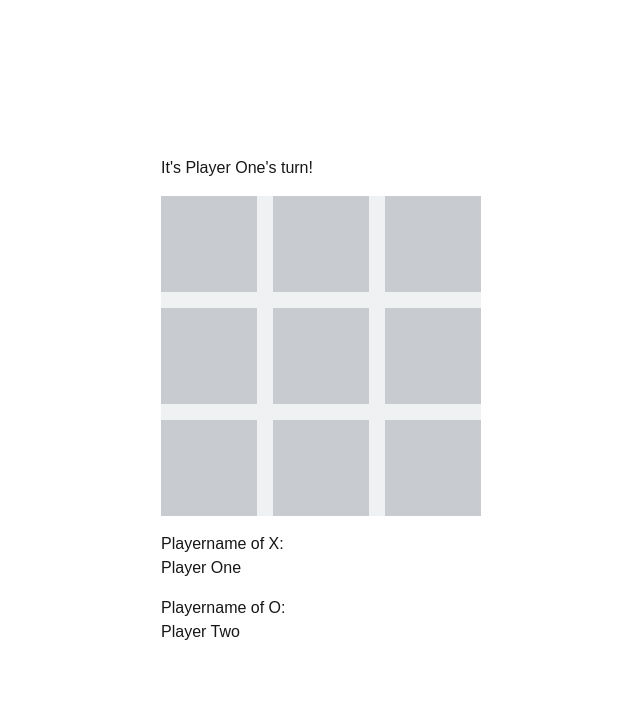
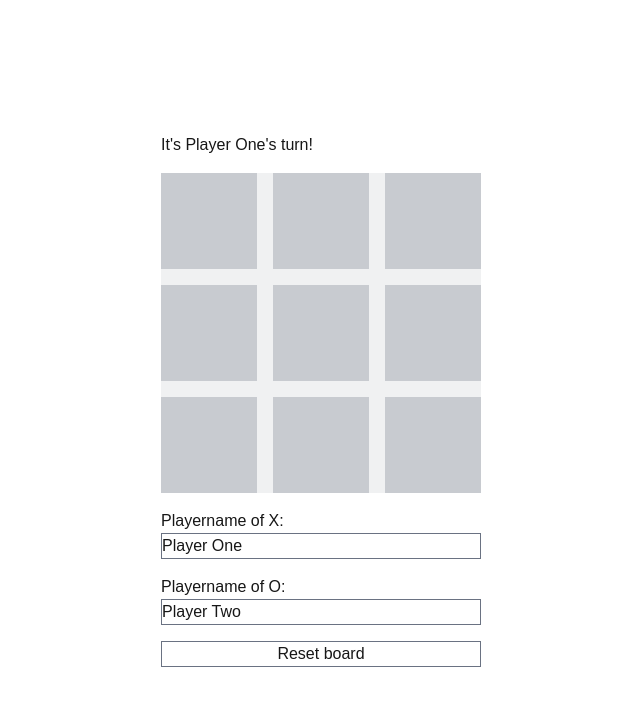
Before and after one commit to Bfw72886/tic-tac-toe, a Next.js app: page / in a window 1280 px wide. Shown: the top 706 px of the page, without its empty margins (319-959 px from the left). Built offline with nearby package versions, Linux system fonts and the light colour scheme.

Commit message:
Add logic to reset game

```diff
--- a/app/ui/Board.tsx
+++ b/app/ui/Board.tsx
@@ -7,6 +7,7 @@ import {
   getWinnerName,
   setPlayerName,
   getPlayerName,
+  resetGame,
 } from "@/app/lib/tic-tac-toe";
 import { cellValue } from "@/app/types/cellValue";
 
@@ -50,6 +51,11 @@ export default function Board() {
     })
   );
 
+  const onResetButtonClick = () => {
+    resetGame();
+    setBoard(...[getCurrentBoard]);
+  };
+
   return (
     <div className="flex flex-col">
       {hasWinner ? (
@@ -70,6 +76,7 @@ export default function Board() {
         type="text"
         onChange={(e) => onInputName(cellValue.X, e.target.value)}
         value={nameX}
+        className="border border-gray-500"
       />
       <label htmlFor="playerOName" className="mt-4">
         Playername of O:
@@ -79,7 +86,15 @@ export default function Board() {
         type="text"
         onChange={(e) => onInputName(cellValue.O, e.target.value)}
         value={nameO}
+        className="border border-gray-500"
       />
+      <button
+        type="button"
+        onClick={onResetButtonClick}
+        className="mt-4 border border-gray-500"
+      >
+        Reset board
+      </button>
     </div>
   );
 }
```
